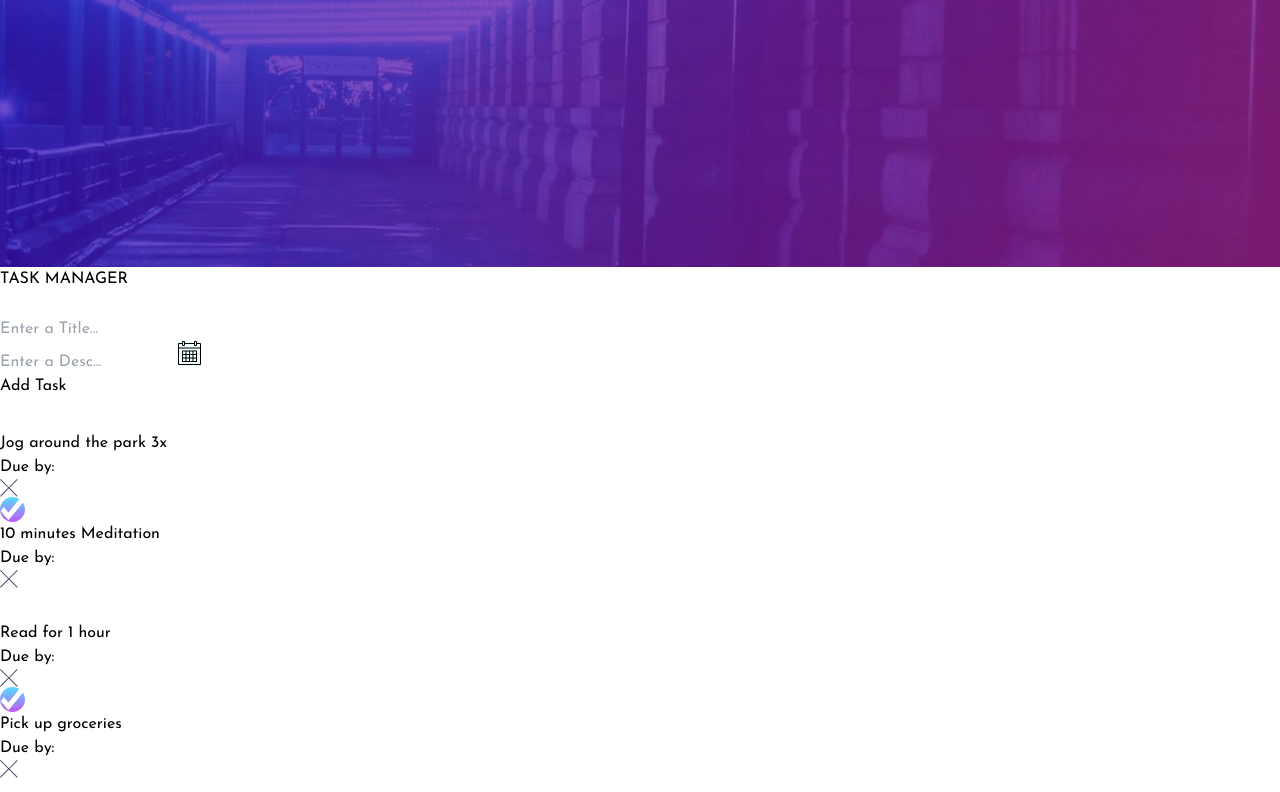
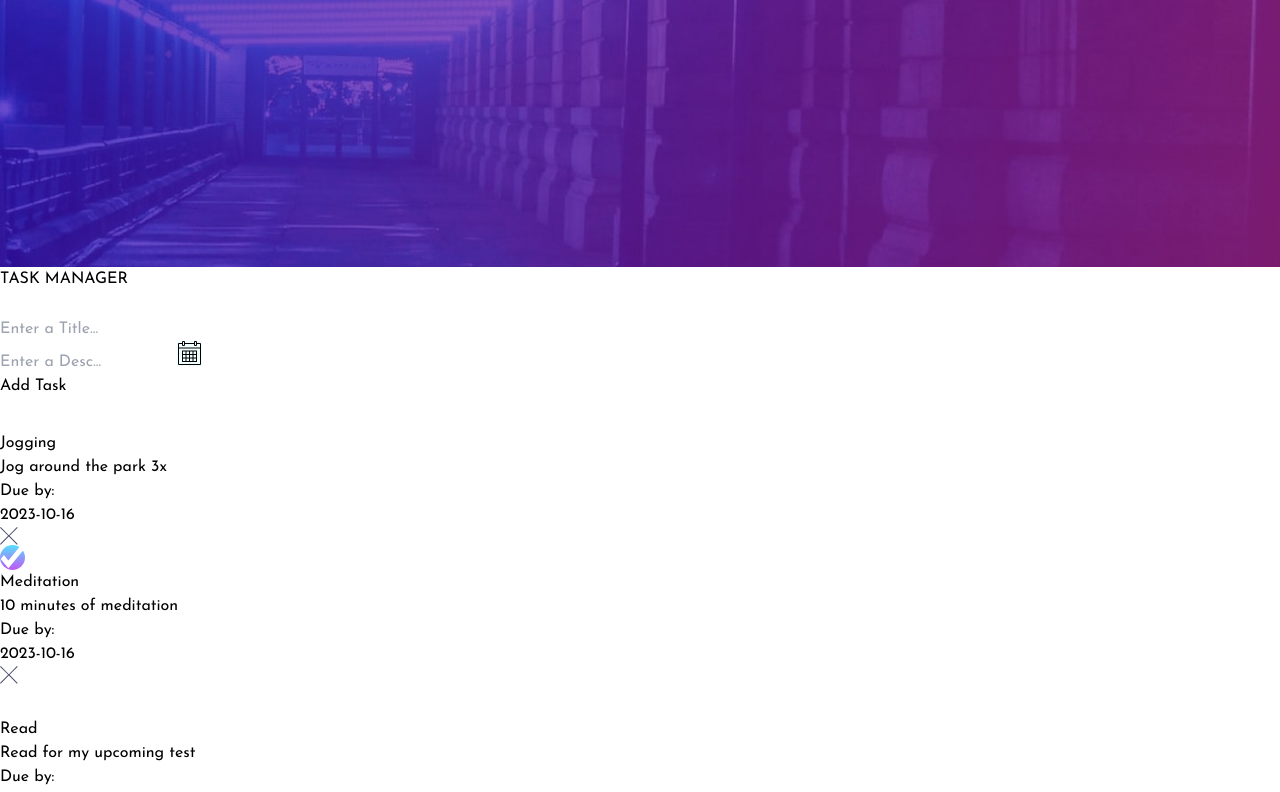
Before and after one commit to oladee/Task-Management, a React (Vite) app: page / in a window 1280 px wide. Shown: the top 792 px of the page. Built offline with nearby package versions, Linux system fonts and the light colour scheme.

Commit message:
solved timie issues with initial task

```diff
--- a/src/components/TodoItem.jsx
+++ b/src/components/TodoItem.jsx
@@ -67,11 +67,11 @@ function TodoItem({ taskName, id, lightMode, setTask, task, completed, taskDesc,
       {
         complete ?
         (<div className={lightMode? "text-black px-3 line-through" : "text-white px-3 line-through"}>
-          <h1 className="text-sm md:text-lg uppercase">{taskName}</h1>
+          <h1 className="text-sm md:text-base uppercase">{taskName}</h1>
           <p className="text-sm md:text-lg">{taskDesc}</p>
         </div>) :
         (<div className={lightMode? "text-black px-3 flex flex-col" : "text-white px-3"}>
-          <h1 className="text-base md:text-xl uppercase">{taskName}</h1>
+          <h1 className="text-base md:text-lg uppercase">{taskName}</h1>
         <p className="text-sm">{taskDesc}</p>
         </div>)
       }
--- a/src/components/Underlay.jsx
+++ b/src/components/Underlay.jsx
@@ -24,6 +24,7 @@ const Underlay = () => {
   }
 
   const [task, setTask] = useState([])
+  let todayDate = new Date().toISOString().substring(0,10)
 
   useEffect(() => {
     let taskData = window.localStorage.getItem("taskData");
@@ -34,31 +35,25 @@ const Underlay = () => {
 
             {
               id: 1,
-              title: "Jog around the park 3x",
+              title: "Jogging",
+              Desc: "Jog around the park 3x",
+              dueDate: todayDate,
               completed: false
             },
             {
               id: 2,
-              title: "10 minutes Meditation",
+              title: "Meditation",
+              Desc: "10 minutes of meditation",
+              dueDate: todayDate,
               completed: true
             },
             {
               id: 3,
-              title: "Read for 1 hour",
-              completed: false
-            },
-            {
-              id: 4,
-              title: "Pick up groceries",
-              completed: true
-            },
-            {
-              id: 5,
-              title: 'Complete Todo App on Frontend Mentor',
+              title: "Read",
+              Desc: "Read for my upcoming test",
+              dueDate: todayDate,
               completed: false
             }
-
-
       ]);
     }
   }, []);
```
